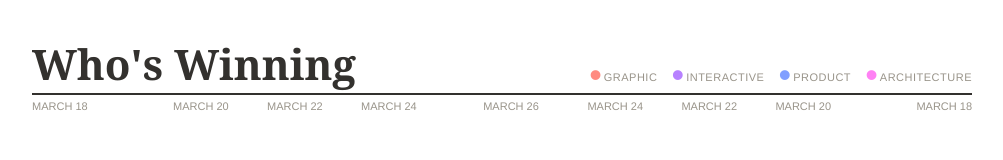
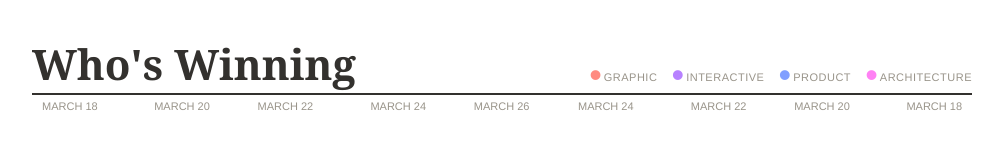
Before and after one commit to gwezerek/madness_quiz, a website: page index.html in a window 1280 px wide. Shown: the whole page, without its empty margins (138-1141 px from the left). Drawn offline with nearby package versions, Linux system fonts and the light colour scheme; no server answers; a web font is replaced by a local one.

Commit message:
Styled bracket dates to appropriate places.

```diff
--- a/sass/partials/_bracket.scss
+++ b/sass/partials/_bracket.scss
@@ -72,31 +72,31 @@
 	font-weight: 300;
 	font-size: 11px;
 	&:nth-of-type(1){
-		left: 0%;
+		left: 10px;
 	}
 	&:nth-of-type(2){
-		left: 15%;
+		left: 13%;
 	}
 	&:nth-of-type(3){
-		left: 25%;
+		left: 24%;
 	}
 	&:nth-of-type(4){
-		left: 35%;
+		left: 36%;
 	}
 	&:nth-of-type(5){
-		left: 48%;
+		left: 47%;
 	}
 	&:nth-of-type(6){
-		right: 35%;
+		right: 36%;
 	}
 	&:nth-of-type(7){
-		right: 25%;
+		right: 24%;
 	}
 	&:nth-of-type(8){
-		right: 15%;
+		right: 13%;
 	}
 	&:nth-of-type(9){
-		right: 0;
+		right: 10px;
 	}
 }
 
```
Also changed, not shown: css/site.css.
